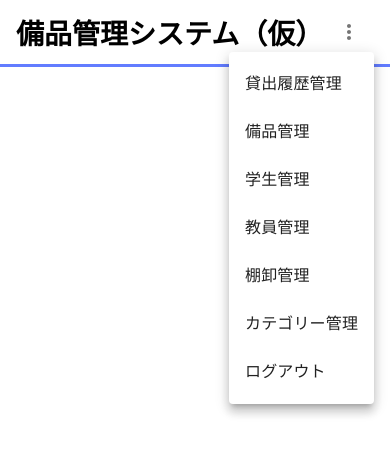
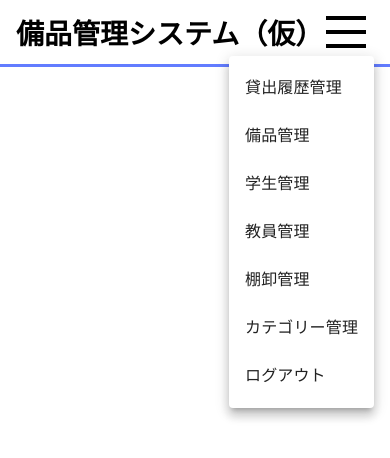
Before and after one commit to takumiTakahata/equipment_management_system, a React (Create React App) app in the folder equipment_management_app/: page / in a window 390 px wide. Both pictures are taken after a click on the button "more". Shown: the top 458 px of the page. Built offline with nearby package versions, Linux system fonts and the light colour scheme.

Commit message:
ハンバーガーメニュー更新

```diff
--- a/equipment_management_app/src/components/header.css
+++ b/equipment_management_app/src/components/header.css
@@ -14,7 +14,6 @@ p {
   font-size: 28px;
   font-weight: bolder;
 }
-
 .history,
 .equipment_management,
 .student_management,
@@ -37,6 +36,12 @@ p {
   font-size: 16px;
 }
 
+@media (min-width: 1026px) {
+  #long-button {
+    display: none;
+  }
+}
+
 @media (max-width: 1025px) {
   .history,
   .equipment_management,
@@ -47,8 +52,36 @@ p {
   .logout {
     display: none;
   }
+  .hamburger {
+    width: 40px;
+    height: 32px;
+    position: relative;
+  }
 
-  #long-menu {
-    width: 250px;
+  .hamburger_icon span {
+    display: block;
+    width: 100%;
+    height: 4px;
+    position: absolute;
+    left: 0;
+    background: #000;
+  }
+
+  .hamburger_icon span:nth-child(1) {
+    top: 0;
+  }
+
+  .hamburger_icon span:nth-child(2) {
+    top: 50%;
+    transform: translateY(-50%);
+  }
+
+  .hamburger_icon span:nth-child(3) {
+    top: 100%;
+    transform: translateY(-100%);
+  }
+
+  .menu_text {
+    font-size: 16px;
   }
 }
--- a/equipment_management_app/src/components/header.tsx
+++ b/equipment_management_app/src/components/header.tsx
@@ -1,10 +1,10 @@
-import "./header.css";
 import * as React from "react";
 import IconButton from "@mui/material/IconButton";
 import Menu from "@mui/material/Menu";
 import MenuItem from "@mui/material/MenuItem";
 import MoreVertIcon from "@mui/icons-material/MoreVert";
 import Toolbar from "@mui/material/Toolbar";
+import "./header.css";
 import {
   HistoryIcon,
   EquipmentIcon,
@@ -26,13 +26,12 @@ function Header() {
     "ログアウト",
   ];
 
-  const ITEM_HEIGHT = 48;
-
   const [anchorEl, setAnchorEl] = React.useState<null | HTMLElement>(null);
   const open = Boolean(anchorEl);
   const handleClick = (event: React.MouseEvent<HTMLElement>) => {
     setAnchorEl(event.currentTarget);
   };
+
   const handleClose = () => {
     setAnchorEl(null);
   };
@@ -70,6 +69,7 @@ function Header() {
           <LogoutIcon /> {/* ログアウトのicon */}
           <p className="header_text">ログアウト</p>
         </div>
+
         <IconButton
           aria-label="more"
           id="long-button"
@@ -78,7 +78,13 @@ function Header() {
           aria-haspopup="true"
           onClick={handleClick}
         >
-          <MoreVertIcon />
+          <div className="hamburger">
+            <div className="hamburger_icon">
+              <span></span>
+              <span></span>
+              <span></span>
+            </div>
+          </div>
         </IconButton>
         <Menu
           id="long-menu"
@@ -89,21 +95,18 @@ function Header() {
           open={open}
           onClose={handleClose}
         >
+          <div className="menu_item">
             {options.map((option) => (
               <MenuItem
                 key={option}
                 selected={option === "Pyxis"}
                 onClick={handleClose}
               >
-              {option}
+                <div className="menu_text">{option}</div>
               </MenuItem>
             ))}
+          </div>
         </Menu>
-        <div className="hamburger">
-          <span></span>
-          <span></span>
-          <span></span>
-        </div>
       </Toolbar>
     </div>
   );
```
Lines whose indentation alone changed are shown as unchanged.
